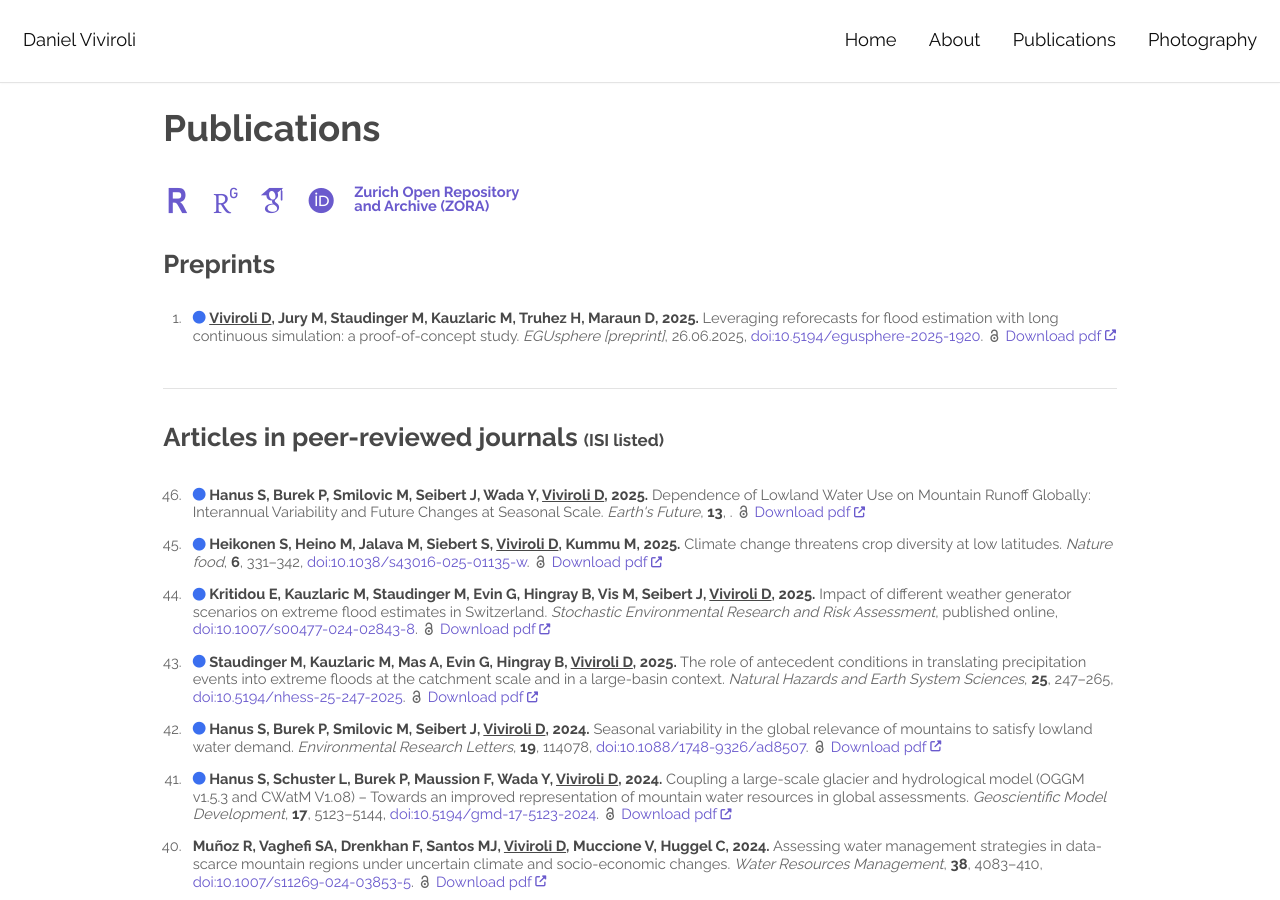
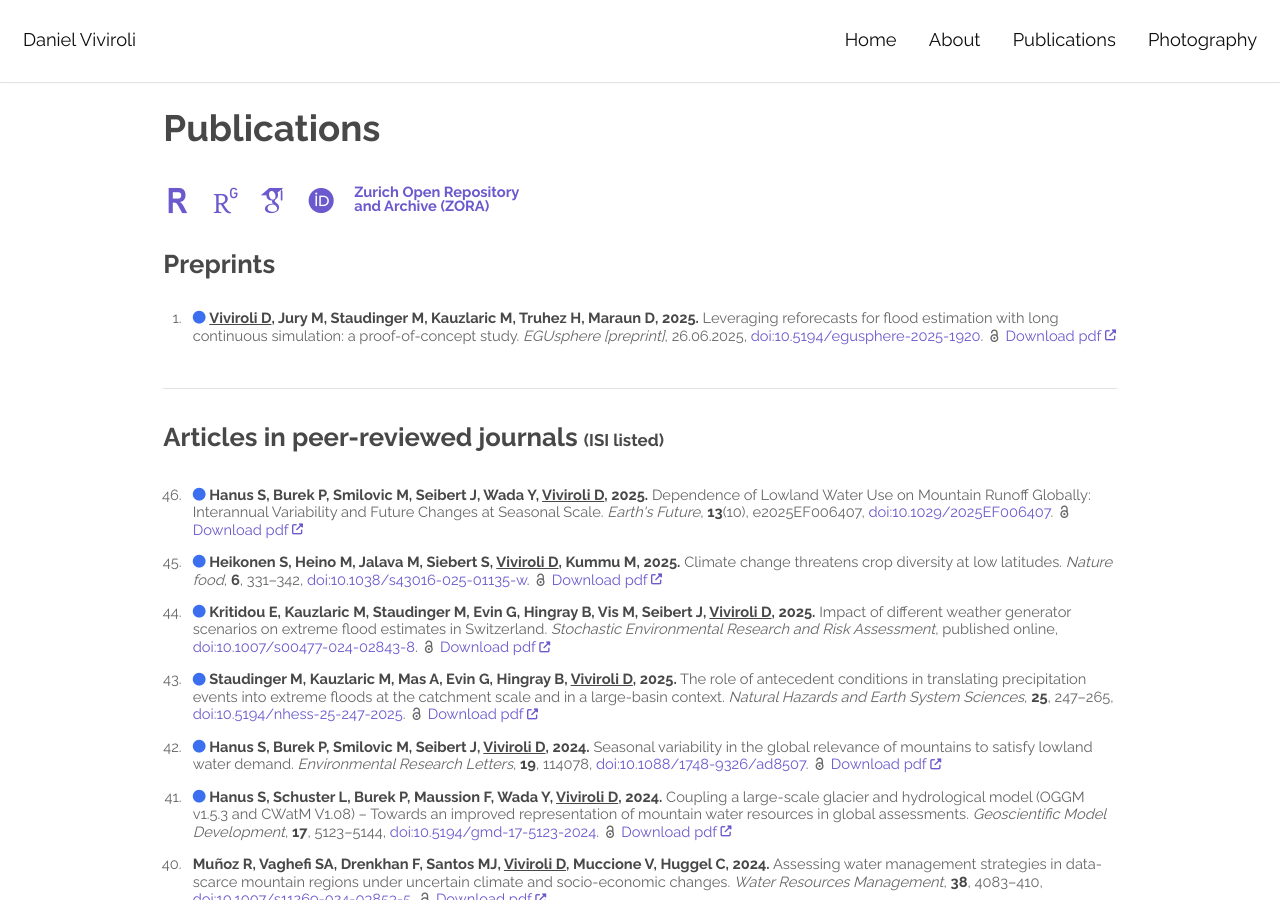
Before and after one commit to dviviroli/dviviroli.github.io, a Jekyll site: the page built from publications.html, in a window 1280 px wide and 900 px high. Built offline with Jekyll 4.4.1, drawn with Linux system fonts in a browser that asks for light colours; some web fonts are replaced; a script that is not in the unit is left out; comment, search, counter and statistics services are not loaded.

Commit message:
content update

```diff
--- a/_data/publications_papers-peer-reviewed.yml
+++ b/_data/publications_papers-peer-reviewed.yml
@@ -3,10 +3,11 @@
   year: 2025
   title: "Dependence of Lowland Water Use on Mountain Runoff Globally: Interannual Variability and Future Changes at Seasonal Scale"
   journal: Earth's Future
-  doi: "10.1029/2025EF006407"
+  doi: 10.1029/2025EF006407
   pdf: https://agupubs.onlinelibrary.wiley.com/doi/epdf/10.1029/2025EF006407
   volume: 13
   issue: 10
+  pages: e2025EF006407
   pdf_external: Y
   openaccess: Y
   new: Y
```
